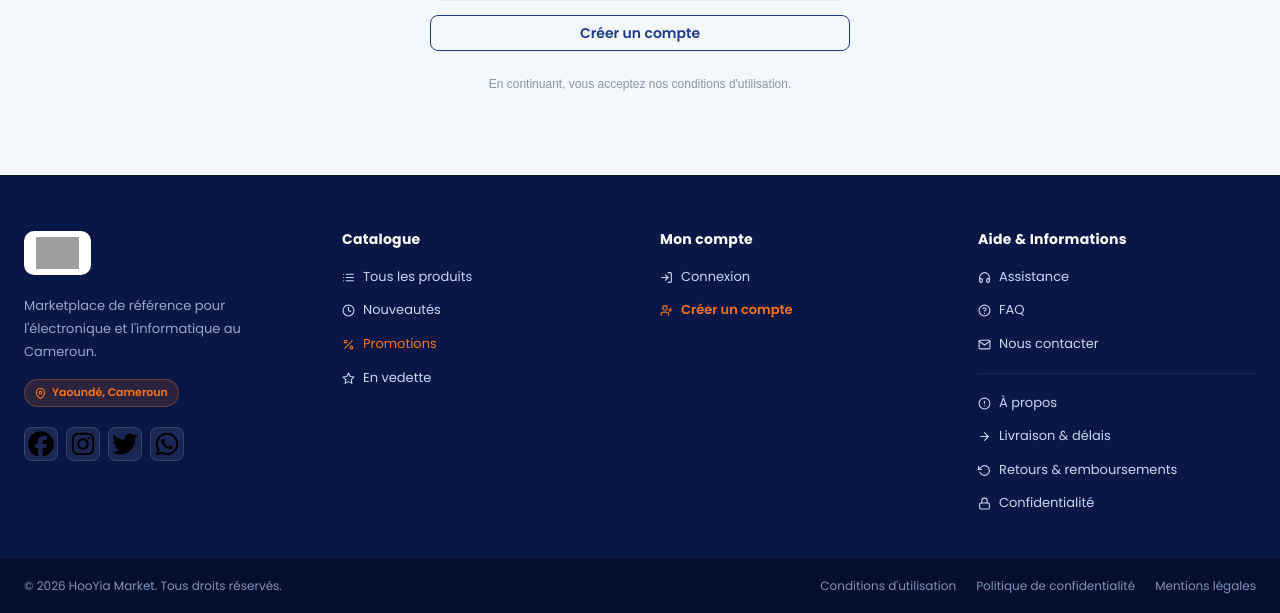
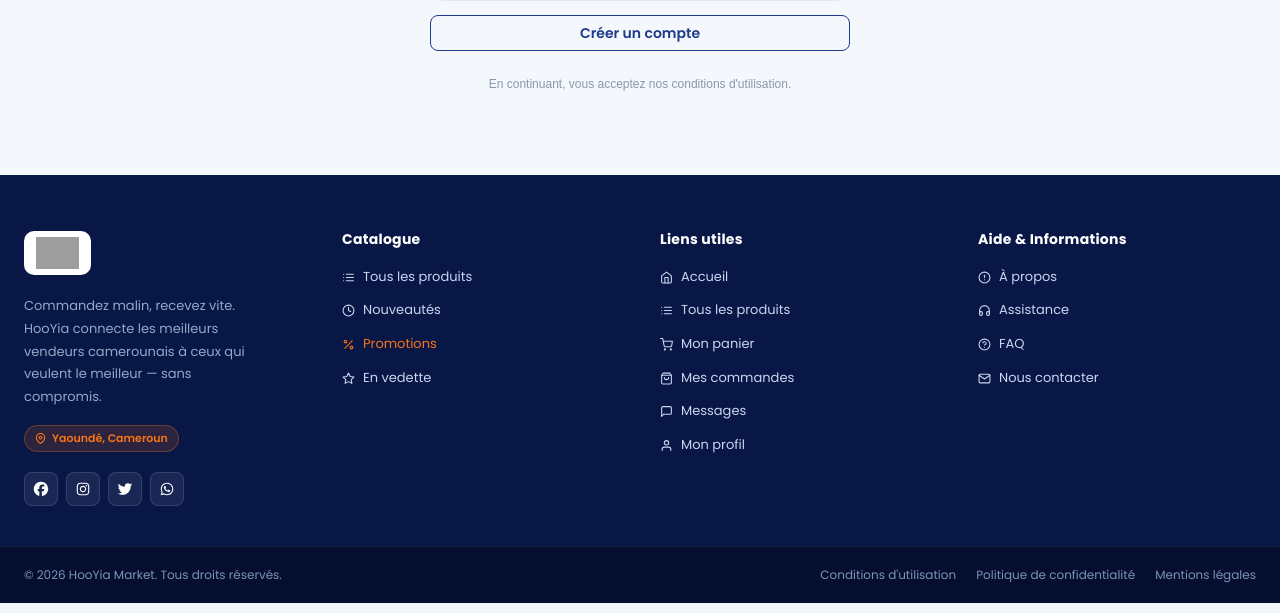
Before and after one commit to Ing-MONTHE/hooyia-market, a Django app: page /compte/connexion/?next=/administration/ in a window 1280 px wide. Shown: the part 618-1231 px from the top of the page. Run offline with Django 5.2, Linux system fonts and the light colour scheme; grey boxes are pictures that could not be loaded.

Commit message:
Home page 1

```diff
--- a/templates/partials/footer.html
+++ b/templates/partials/footer.html
@@ -171,15 +171,14 @@
                style="height:32px;width:auto;" />
         </a>
 
-        {# Description — couleur #94a8c8 (ratio 4.8:1 ✓) #}
-        <p class="footer-desc" style="max-width:220px;">
-          Marketplace de référence pour l'électronique et l'informatique au Cameroun.
+        {# Description #}
+        <p class="footer-desc" style="max-width:230px;">
+          Commandez malin, recevez vite. HooYia connecte les meilleurs vendeurs camerounais à ceux qui veulent le meilleur — sans compromis.
         </p>
 
         {# Badge localisation #}
         <div style="margin-top:1rem;">
           <span class="footer-badge">
-            {# Lucide : MapPin #}
             <svg width="11" height="11" viewBox="0 0 24 24" fill="none" stroke="currentColor"
                  stroke-width="2.5" stroke-linecap="round" stroke-linejoin="round">
               <path d="M21 10c0 7-9 13-9 13s-9-6-9-13a9 9 0 0118 0z"/>
@@ -189,33 +188,37 @@
           </span>
         </div>
 
-        {# Réseaux sociaux #}
+        {# Réseaux sociaux — icônes blanches #}
         <div style="display:flex;gap:0.5rem;margin-top:1.25rem;">
 
           {# Facebook #}
-          <a href="#" class="footer-social" aria-label="Facebook" title="Facebook">
-            <svg xmlns="http://www.w3.org/2000/svg" viewBox="0 0 640 640">
+          <a href="#" class="footer-social" aria-label="Facebook" title="Facebook"
+             style="color:#ffffff;">
+            <svg xmlns="http://www.w3.org/2000/svg" viewBox="0 0 640 640" width="18" height="18" fill="currentColor">
               <path d="M576 320C576 178.6 461.4 64 320 64C178.6 64 64 178.6 64 320C64 440 146.7 540.8 258.2 568.5L258.2 398.2L205.4 398.2L205.4 320L258.2 320L258.2 286.3C258.2 199.2 297.6 158.8 383.2 158.8C399.4 158.8 427.4 162 438.9 165.2L438.9 236C432.9 235.4 422.4 235 409.3 235C367.3 235 351.1 250.9 351.1 292.2L351.1 320L434.7 320L420.3 398.2L351 398.2L351 574.1C477.8 558.8 576 450.9 576 320z"/>
             </svg>
           </a>
 
           {# Instagram #}
-          <a href="#" class="footer-social" aria-label="Instagram" title="Instagram">
-            <svg xmlns="http://www.w3.org/2000/svg" viewBox="0 0 640 640">
+          <a href="#" class="footer-social" aria-label="Instagram" title="Instagram"
+             style="color:#ffffff;">
+            <svg xmlns="http://www.w3.org/2000/svg" viewBox="0 0 640 640" width="18" height="18" fill="currentColor">
               <path d="M320.3 205C256.8 204.8 205.2 256.2 205 319.7C204.8 383.2 256.2 434.8 319.7 435C383.2 435.2 434.8 383.8 435 320.3C435.2 256.8 383.8 205.2 320.3 205zM319.7 245.4C360.9 245.2 394.4 278.5 394.6 319.7C394.8 360.9 361.5 394.4 320.3 394.6C279.1 394.8 245.6 361.5 245.4 320.3C245.2 279.1 278.5 245.6 319.7 245.4zM413.1 200.3C413.1 185.5 425.1 173.5 439.9 173.5C454.7 173.5 466.7 185.5 466.7 200.3C466.7 215.1 454.7 227.1 439.9 227.1C425.1 227.1 413.1 215.1 413.1 200.3zM542.8 227.5C541.1 191.6 532.9 159.8 506.6 133.6C480.4 107.4 448.6 99.2 412.7 97.4C375.7 95.3 264.8 95.3 227.8 97.4C192 99.1 160.2 107.3 133.9 133.5C107.6 159.7 99.5 191.5 97.7 227.4C95.6 264.4 95.6 375.3 97.7 412.3C99.4 448.2 107.6 480 133.9 506.2C160.2 532.4 191.9 540.6 227.8 542.4C264.8 544.5 375.7 544.5 412.7 542.4C448.6 540.7 480.4 532.5 506.6 506.2C532.8 480 541 448.2 542.8 412.3C544.9 375.3 544.9 264.5 542.8 227.5zM495 452C487.2 471.6 472.1 486.7 452.4 494.6C422.9 506.3 352.9 503.6 320.3 503.6C287.7 503.6 217.6 506.2 188.2 494.6C168.6 486.8 153.5 471.7 145.6 452C133.9 422.5 136.6 352.5 136.6 319.9C136.6 287.3 134 217.2 145.6 187.8C153.4 168.2 168.5 153.1 188.2 145.2C217.7 133.5 287.7 136.2 320.3 136.2C352.9 136.2 423 133.6 452.4 145.2C472 153 487.1 168.1 495 187.8C506.7 217.3 504 287.3 504 319.9C504 352.5 506.7 422.6 495 452z"/>
             </svg>
           </a>
 
           {# Twitter / X #}
-          <a href="#" class="footer-social" aria-label="Twitter" title="Twitter">
-            <svg xmlns="http://www.w3.org/2000/svg" viewBox="0 0 640 640">
+          <a href="#" class="footer-social" aria-label="Twitter" title="Twitter"
+             style="color:#ffffff;">
+            <svg xmlns="http://www.w3.org/2000/svg" viewBox="0 0 640 640" width="18" height="18" fill="currentColor">
               <path d="M523.4 215.7C523.7 220.2 523.7 224.8 523.7 229.3C523.7 368 418.1 527.9 225.1 527.9C165.6 527.9 110.4 510.7 64 480.8C72.4 481.8 80.6 482.1 89.3 482.1C138.4 482.1 183.5 465.5 219.6 437.3C173.5 436.3 134.8 406.1 121.5 364.5C128 365.5 134.5 366.1 141.3 366.1C150.7 366.1 160.1 364.8 168.9 362.5C120.8 352.8 84.8 310.5 84.8 259.5L84.8 258.2C98.8 266 115 270.9 132.2 271.5C103.9 252.7 85.4 220.5 85.4 184.1C85.4 164.6 90.6 146.7 99.7 131.1C151.4 194.8 229 236.4 316.1 240.9C314.5 233.1 313.5 225 313.5 216.9C313.5 159.1 360.3 112 418.4 112C448.6 112 475.9 124.7 495.1 145.1C518.8 140.6 541.6 131.8 561.7 119.8C553.9 144.2 537.3 164.6 515.6 177.6C536.7 175.3 557.2 169.5 576 161.4C561.7 182.2 543.8 200.7 523.4 215.7z"/>
             </svg>
           </a>
 
           {# WhatsApp #}
-          <a href="#" class="footer-social" aria-label="WhatsApp" title="WhatsApp">
-            <svg xmlns="http://www.w3.org/2000/svg" viewBox="0 0 640 640">
+          <a href="#" class="footer-social" aria-label="WhatsApp" title="WhatsApp"
+             style="color:#ffffff;">
+            <svg xmlns="http://www.w3.org/2000/svg" viewBox="0 0 640 640" width="18" height="18" fill="currentColor">
               <path d="M476.9 161.1C435 119.1 379.2 96 319.9 96C197.5 96 97.9 195.6 97.9 318C97.9 357.1 108.1 395.3 127.5 429L96 544L213.7 513.1C246.1 530.8 282.6 540.1 319.8 540.1L319.9 540.1C442.2 540.1 544 440.5 544 318.1C544 258.8 518.8 203.1 476.9 161.1zM319.9 502.7C286.7 502.7 254.2 493.8 225.9 477L219.2 473L149.4 491.3L168 423.2L163.6 416.2C145.1 386.8 135.4 352.9 135.4 318C135.4 216.3 218.2 133.5 320 133.5C369.3 133.5 415.6 152.7 450.4 187.6C485.2 222.5 506.6 268.8 506.5 318.1C506.5 419.9 421.6 502.7 319.9 502.7zM421.1 364.5C415.6 361.7 388.3 348.3 383.2 346.5C378.1 344.6 374.4 343.7 370.7 349.3C367 354.9 356.4 367.3 353.1 371.1C349.9 374.8 346.6 375.3 341.1 372.5C308.5 356.2 287.1 343.4 265.6 306.5C259.9 296.7 271.3 297.4 281.9 276.2C283.7 272.5 282.8 269.3 281.4 266.5C280 263.7 268.9 236.4 264.3 225.3C259.8 214.5 255.2 216 251.8 215.8C248.6 215.6 244.9 215.6 241.2 215.6C237.5 215.6 231.5 217 226.4 222.5C221.3 228.1 207 241.5 207 268.8C207 296.1 226.9 322.5 229.6 326.2C232.4 329.9 268.7 385.9 324.4 410C359.6 425.2 373.4 426.5 391 423.9C401.7 422.3 423.8 410.5 428.4 397.5C433 384.5 433 373.4 431.6 371.1C430.3 368.6 426.6 367.2 421.1 364.5z"/>
             </svg>
           </a>
@@ -273,37 +276,70 @@
             </a>
           </li>
 
-          {# Catégories racines — injectées par Django #}
-          {% if categories %}
-          <li><div class="footer-divider"></div></li>
-          {% for cat in categories %}
-          <li>
-            <a href="{% url 'products:liste' %}?categorie={{ cat.slug }}" class="footer-link">
-              <svg width="13" height="13" viewBox="0 0 24 24" fill="none" stroke="currentColor"
-                   stroke-width="2" stroke-linecap="round" stroke-linejoin="round">
-                <path d="M20.59 13.41l-7.17 7.17a2 2 0 01-2.83 0L2 12V2h10l8.59 8.59a2 2 0 010 2.82z"/>
-                <line x1="7" y1="7" x2="7.01" y2="7"/>
-              </svg>
-              {{ cat.nom }}
-            </a>
-          </li>
-          {% endfor %}
-          {% endif %}
+          {# Pas de catégories dans le footer #}
 
         </ul>
       </div>
 
-      {# ── COLONNE 3 : Mon compte ── #}
+      {# ── COLONNE 3 : Liens utiles ── #}
       <div>
-        <h4 class="footer-title">Mon compte</h4>
+        <h4 class="footer-title">Liens utiles</h4>
         <ul style="list-style:none;padding:0;margin:0;display:flex;flex-direction:column;gap:0.5rem;">
 
-          {% if user.is_authenticated %}
+          <li>
+            <a href="{% url 'products:accueil' %}" class="footer-link">
+              <svg width="13" height="13" viewBox="0 0 24 24" fill="none" stroke="currentColor" stroke-width="2" stroke-linecap="round" stroke-linejoin="round">
+                <path d="M3 9l9-7 9 7v11a2 2 0 01-2 2H5a2 2 0 01-2-2z"/>
+                <polyline points="9 22 9 12 15 12 15 22"/>
+              </svg>
+              Accueil
+            </a>
+          </li>
+
+          <li>
+            <a href="{% url 'products:liste' %}" class="footer-link">
+              <svg width="13" height="13" viewBox="0 0 24 24" fill="none" stroke="currentColor" stroke-width="2" stroke-linecap="round" stroke-linejoin="round">
+                <line x1="8" y1="6" x2="21" y2="6"/><line x1="8" y1="12" x2="21" y2="12"/>
+                <line x1="8" y1="18" x2="21" y2="18"/><line x1="3" y1="6" x2="3.01" y2="6"/>
+                <line x1="3" y1="12" x2="3.01" y2="12"/><line x1="3" y1="18" x2="3.01" y2="18"/>
+              </svg>
+              Tous les produits
+            </a>
+          </li>
+
+          <li>
+            <a href="{% url 'cart:panier' %}" class="footer-link">
+              <svg width="13" height="13" viewBox="0 0 24 24" fill="none" stroke="currentColor" stroke-width="2" stroke-linecap="round" stroke-linejoin="round">
+                <circle cx="9" cy="21" r="1"/><circle cx="20" cy="21" r="1"/>
+                <path d="M1 1h4l2.68 13.39a2 2 0 001.99 1.61h9.72a2 2 0 001.99-1.61L23 6H6"/>
+              </svg>
+              Mon panier
+            </a>
+          </li>
+
+          <li>
+            <a href="{% url 'orders:historique' %}" class="footer-link">
+              <svg width="13" height="13" viewBox="0 0 24 24" fill="none" stroke="currentColor" stroke-width="2" stroke-linecap="round" stroke-linejoin="round">
+                <path d="M6 2L3 6v14a2 2 0 002 2h14a2 2 0 002-2V6l-3-4z"/>
+                <line x1="3" y1="6" x2="21" y2="6"/>
+                <path d="M16 10a4 4 0 01-8 0"/>
+              </svg>
+              Mes commandes
+            </a>
+          </li>
+
+          <li>
+            <a href="/chat/" class="footer-link">
+              <svg width="13" height="13" viewBox="0 0 24 24" fill="none" stroke="currentColor" stroke-width="2" stroke-linecap="round" stroke-linejoin="round">
+                <path d="M21 15a2 2 0 01-2 2H7l-4 4V5a2 2 0 012-2h14a2 2 0 012 2z"/>
+              </svg>
+              Messages
+            </a>
+          </li>
 
           <li>
             <a href="{% url 'users:profil' %}" class="footer-link">
-              <svg width="13" height="13" viewBox="0 0 24 24" fill="none" stroke="currentColor"
-                   stroke-width="2" stroke-linecap="round" stroke-linejoin="round">
+              <svg width="13" height="13" viewBox="0 0 24 24" fill="none" stroke="currentColor" stroke-width="2" stroke-linecap="round" stroke-linejoin="round">
                 <path d="M20 21v-2a4 4 0 00-4-4H8a4 4 0 00-4 4v2"/>
                 <circle cx="12" cy="7" r="4"/>
               </svg>
@@ -311,87 +347,6 @@
             </a>
           </li>
 
-          {% if not user.is_staff %}
-          <li>
-            <a href="{% url 'orders:historique' %}" class="footer-link">
-              <svg width="13" height="13" viewBox="0 0 24 24" fill="none" stroke="currentColor"
-                   stroke-width="2" stroke-linecap="round" stroke-linejoin="round">
-                <path d="M6 2L3 6v14a2 2 0 002 2h14a2 2 0 002-2V6l-3-4z"/>
-                <line x1="3" y1="6" x2="21" y2="6"/>
-                <path d="M16 10a4 4 0 01-8 0"/>
-              </svg>
-              Mes commandes
-            </a>
-          </li>
-          <li>
-            <a href="{% url 'cart:panier' %}" class="footer-link">
-              <svg width="13" height="13" viewBox="0 0 24 24" fill="none" stroke="currentColor"
-                   stroke-width="2" stroke-linecap="round" stroke-linejoin="round">
-                <circle cx="9" cy="21" r="1"/><circle cx="20" cy="21" r="1"/>
-                <path d="M1 1h4l2.68 13.39a2 2 0 001.99 1.61h9.72a2 2 0 001.99-1.61L23 6H6"/>
-              </svg>
-              Mon panier
-            </a>
-          </li>
-          {% endif %}
-
-          {% if user.is_staff %}
-          <li>
-            <a href="{% url 'products:admin_dashboard' %}" class="footer-link">
-              <svg width="13" height="13" viewBox="0 0 24 24" fill="none" stroke="currentColor"
-                   stroke-width="2" stroke-linecap="round" stroke-linejoin="round">
-                <rect x="3" y="3" width="7" height="9"/><rect x="14" y="3" width="7" height="5"/>
-                <rect x="14" y="12" width="7" height="9"/><rect x="3" y="16" width="7" height="5"/>
-              </svg>
-              Administration
-            </a>
-          </li>
-          {% endif %}
-
-          <li><div class="footer-divider"></div></li>
-
-          <li>
-            <a href="{% url 'users:deconnexion' %}" class="footer-link"
-               style="color:#f87171;" {# Rouge clair — ratio 4.6:1 sur #091747 ✓ #}>
-              <svg width="13" height="13" viewBox="0 0 24 24" fill="none" stroke="currentColor"
-                   stroke-width="2" stroke-linecap="round" stroke-linejoin="round">
-                <path d="M9 21H5a2 2 0 01-2-2V5a2 2 0 012-2h4"/>
-                <polyline points="16 17 21 12 16 7"/>
-                <line x1="21" y1="12" x2="9" y2="12"/>
-              </svg>
-              Déconnexion
-            </a>
-          </li>
-
-          {% else %}
-
-          {# Non connecté #}
-          <li>
-            <a href="{% url 'users:connexion' %}" class="footer-link">
-              <svg width="13" height="13" viewBox="0 0 24 24" fill="none" stroke="currentColor"
-                   stroke-width="2" stroke-linecap="round" stroke-linejoin="round">
-                <path d="M15 3h4a2 2 0 012 2v14a2 2 0 01-2 2h-4"/>
-                <polyline points="10 17 15 12 10 7"/>
-                <line x1="15" y1="12" x2="3" y2="12"/>
-              </svg>
-              Connexion
-            </a>
-          </li>
-          <li>
-            <a href="{% url 'users:inscription' %}" class="footer-link"
-               style="color:#F97316;font-weight:600;">
-              <svg width="13" height="13" viewBox="0 0 24 24" fill="none" stroke="currentColor"
-                   stroke-width="2" stroke-linecap="round" stroke-linejoin="round">
-                <path d="M16 21v-2a4 4 0 00-4-4H6a4 4 0 00-4 4v2"/>
-                <circle cx="9" cy="7" r="4"/>
-                <line x1="19" y1="8" x2="19" y2="14"/>
-                <line x1="22" y1="11" x2="16" y2="11"/>
-              </svg>
-              Créer un compte
-            </a>
-          </li>
-
-          {% endif %}
         </ul>
       </div>
 
@@ -399,6 +354,18 @@
       <div>
         <h4 class="footer-title">Aide & Informations</h4>
         <ul style="list-style:none;padding:0;margin:0;display:flex;flex-direction:column;gap:0.5rem;">
+
+          <li>
+            <a href="#" class="footer-link">
+              <svg width="13" height="13" viewBox="0 0 24 24" fill="none" stroke="currentColor"
+                   stroke-width="2" stroke-linecap="round" stroke-linejoin="round">
+                <circle cx="12" cy="12" r="10"/>
+                <line x1="12" y1="8" x2="12" y2="12"/>
+                <line x1="12" y1="16" x2="12.01" y2="16"/>
+              </svg>
+              À propos
+            </a>
+          </li>
 
           <li>
             <a href="#" class="footer-link">
@@ -435,52 +402,6 @@
             </a>
           </li>
 
-          <li><div class="footer-divider"></div></li>
-
-          <li>
-            <a href="#" class="footer-link">
-              <svg width="13" height="13" viewBox="0 0 24 24" fill="none" stroke="currentColor"
-                   stroke-width="2" stroke-linecap="round" stroke-linejoin="round">
-                <circle cx="12" cy="12" r="10"/>
-                <line x1="12" y1="8" x2="12" y2="12"/>
-                <line x1="12" y1="16" x2="12.01" y2="16"/>
-              </svg>
-              À propos
-            </a>
-          </li>
-
-          <li>
-            <a href="#" class="footer-link">
-              <svg width="13" height="13" viewBox="0 0 24 24" fill="none" stroke="currentColor"
-                   stroke-width="2" stroke-linecap="round" stroke-linejoin="round">
-                <path d="M5 12h14"/><path d="M12 5l7 7-7 7"/>
-              </svg>
-              Livraison & délais
-            </a>
-          </li>
-
-          <li>
-            <a href="#" class="footer-link">
-              <svg width="13" height="13" viewBox="0 0 24 24" fill="none" stroke="currentColor"
-                   stroke-width="2" stroke-linecap="round" stroke-linejoin="round">
-                <polyline points="1 4 1 10 7 10"/>
-                <path d="M3.51 15a9 9 0 102.13-9.36L1 10"/>
-              </svg>
-              Retours & remboursements
-            </a>
-          </li>
-
-          <li>
-            <a href="#" class="footer-link">
-              <svg width="13" height="13" viewBox="0 0 24 24" fill="none" stroke="currentColor"
-                   stroke-width="2" stroke-linecap="round" stroke-linejoin="round">
-                <rect x="3" y="11" width="18" height="11" rx="2" ry="2"/>
-                <path d="M7 11V7a5 5 0 0110 0v4"/>
-              </svg>
-              Confidentialité
-            </a>
-          </li>
-
         </ul>
       </div>
 
```
